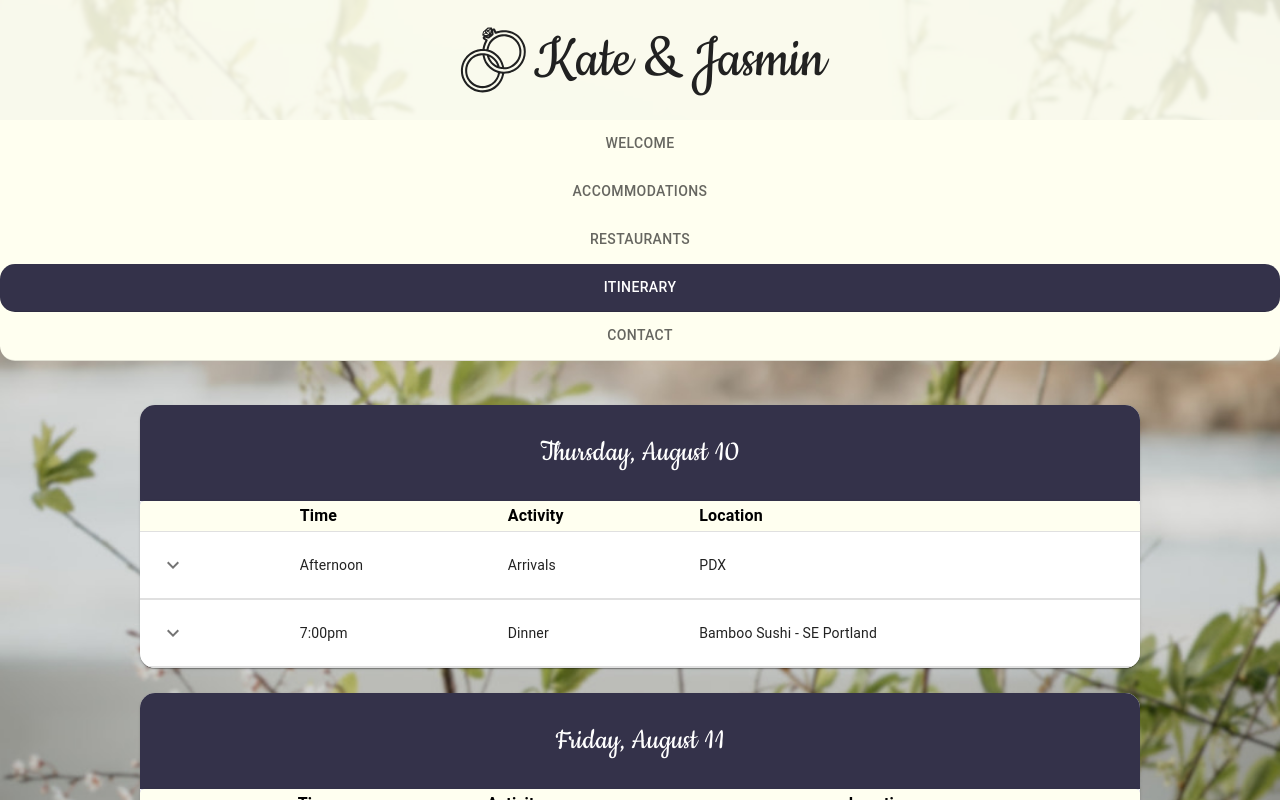
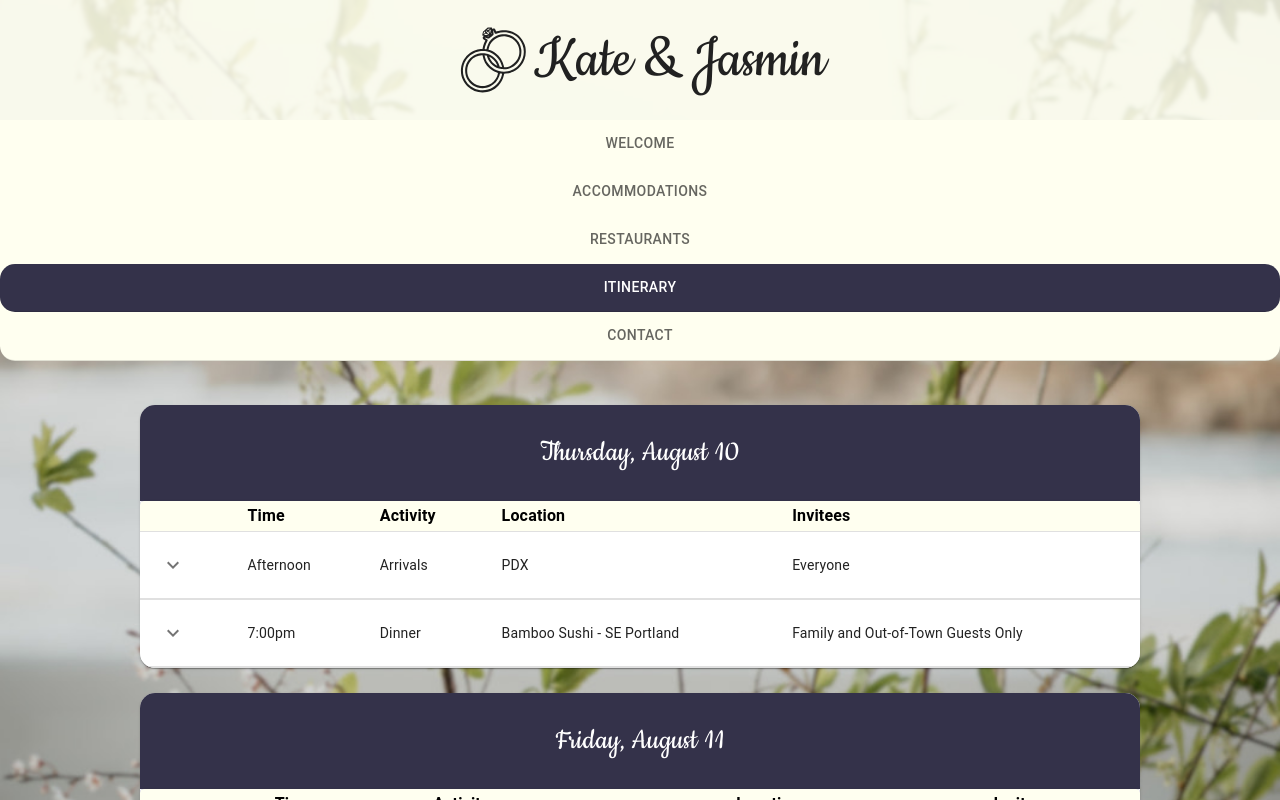
Before and after one commit to JasminTrotter/kate-jasmin-wedding, a React (Vite) app: page / in a window 1280 px wide. Both pictures are taken after a click on the tab "ITINERARY". Shown: the top 800 px of the page. Built offline with nearby package versions, Linux system fonts and the light colour scheme.

Commit message:
update invitees

```diff
--- a/src/ItineraryGrid.jsx
+++ b/src/ItineraryGrid.jsx
@@ -13,8 +13,9 @@ import Paper from '@mui/material/Paper';
 import KeyboardArrowDownIcon from '@mui/icons-material/KeyboardArrowDown';
 import KeyboardArrowUpIcon from '@mui/icons-material/KeyboardArrowUp';
 
+const tableCellStyles = { fontWeight: 'bold', fontSize: 'medium', color: '#000' };
 
-function Row({ row, open, setOpen, index, date }) {
+function Row({ row, open, setOpen, index, date, invitees }) {
 
   return (
     <React.Fragment>
@@ -41,6 +42,7 @@ function Row({ row, open, setOpen, index, date }) {
         </TableCell>
         <TableCell sx={{ color: (open === index) && '#fff' }}>{row.id}</TableCell>
         <TableCell sx={{ color: (open === index) && '#fff' }}>{row.location}</TableCell>
+        <TableCell sx={{ color: (open === index) && '#fff' }}>{row.invitees}</TableCell>
       </TableRow>
       <TableRow>
         <TableCell style={{ paddingBottom: 0, paddingTop: 0 }} colSpan={6}>
@@ -93,9 +95,10 @@ export default function ItineraryGrid({ rows, date }) {
           <TableHead>
             <TableRow sx={{ backgroundColor: '#9995DB' }}>
               <TableCell />
-              <TableCell sx={{ fontWeight: 'bold', fontSize: 'medium', color: '#000' }}>Time</TableCell>
-              <TableCell sx={{ fontWeight: 'bold', fontSize: 'medium', color: '#000' }}>Activity</TableCell>
-              <TableCell sx={{ fontWeight: 'bold', fontSize: 'medium', color: '#000' }}>Location</TableCell>
+              <TableCell sx={tableCellStyles}>Time</TableCell>
+              <TableCell sx={tableCellStyles}>Activity</TableCell>
+              <TableCell sx={tableCellStyles}>Location</TableCell>
+              <TableCell sx={tableCellStyles}>Invitees</TableCell>
             </TableRow>
           </TableHead>
           <TableBody>
--- a/src/data.js
+++ b/src/data.js
@@ -2,15 +2,16 @@ export const thursItineraryRows = [
   {
     time: 'Afternoon',
     id: 'Arrivals',
+    invitees: 'Everyone',
     location: 'PDX',
     description: 'Plan to arrive in the afternoon if you would like to be here in time for dinner. Let Kate or Jasmin know if you need a ride from the airport.'
   },
   {
     time: '7:00pm',
     id: 'Dinner',
-    invitees: 'Everyone',
+    invitees: 'Family and Out-of-Town Guests Only',
     location: 'Bamboo Sushi - SE Portland',
-    description: 'Welcome Dinner for all wedding guests',
+    description: 'Welcome dinner for family of the brides and all guests that are traveling from outside of Portland',
     googleMap: '<iframe src="https://www.google.com/maps/embed?pb=!1m18!1m12!1m3!1d2795.48096702596!2d-122.6396940235877!3d45.52052602967852!2m3!1f0!2f0!3f0!3m2!1i1024!2i768!4f13.1!3m3!1m2!1s0x5495a0be15439877%3A0xd7661c0993836182!2sBamboo%20Sushi!5e0!3m2!1sen!2sus!4v1685937097557!5m2!1sen!2sus" width="260" height="260" style="border:0;" allowfullscreen="" loading="lazy" referrerpolicy="no-referrer-when-downgrade"></iframe>'
   },
 ]
@@ -21,7 +22,7 @@ export const friItineraryRows = [
     invitees: 'Family',
     id: 'Family Photos',
     location: 'Laurelhurst Park',
-    description: 'Family Photos in the park taken by photographer.',
+    description: 'Family photos in the park taken by photographer.',
     googleMap: '<iframe src="https://www.google.com/maps/embed?pb=!1m18!1m12!1m3!1d11181.243923316675!2d-122.62934143887644!3d45.523947206694864!2m3!1f0!2f0!3f0!3m2!1i1024!2i768!4f13.1!3m3!1m2!1s0x5495a0eac4eeb42d%3A0xa26df736588d055e!2sLaurelhurst%20Park!5e0!3m2!1sen!2sus!4v1685938203527!5m2!1sen!2sus" width="260" height="260" style="border:0;" allowfullscreen="" loading="lazy" referrerpolicy="no-referrer-when-downgrade"></iframe>'
   },
   {
@@ -36,6 +37,7 @@ export const friItineraryRows = [
     time: '10:00pm',
     id: 'Drinks and Dancing',
     location: "Jackie's",
+    invitees: 'Everyone',
     description: "Put on your dancing shoes 'cause we'll dance the night away at one of our favorite clubs",
     googleMap: '<iframe src="https://www.google.com/maps/embed?pb=!1m18!1m12!1m3!1d2795.4566808930886!2d-122.65847282358759!3d45.521014829645864!2m3!1f0!2f0!3f0!3m2!1i1024!2i768!4f13.1!3m3!1m2!1s0x5495a1246fccb831%3A0xe030d600050c6494!2sJackie&#39;s!5e0!3m2!1sen!2sus!4v1684724085513!5m2!1sen!2sus" width="260" height="260" style="border:0;" allowfullscreen="" loading="lazy" referrerpolicy="no-referrer-when-downgrade"></iframe>'
   },
@@ -62,7 +64,7 @@ export const satItineraryRows = [
 export const sunItineraryRows = [
   {
     time: '11:00am',
-    invitees: 'Everyone',
+    invitees: 'Family Only',
     id: 'Brunch',
     location: 'Hazel Room',
     description: 'We will have brunch at one of our favorite brunch places in Portland.',
```
